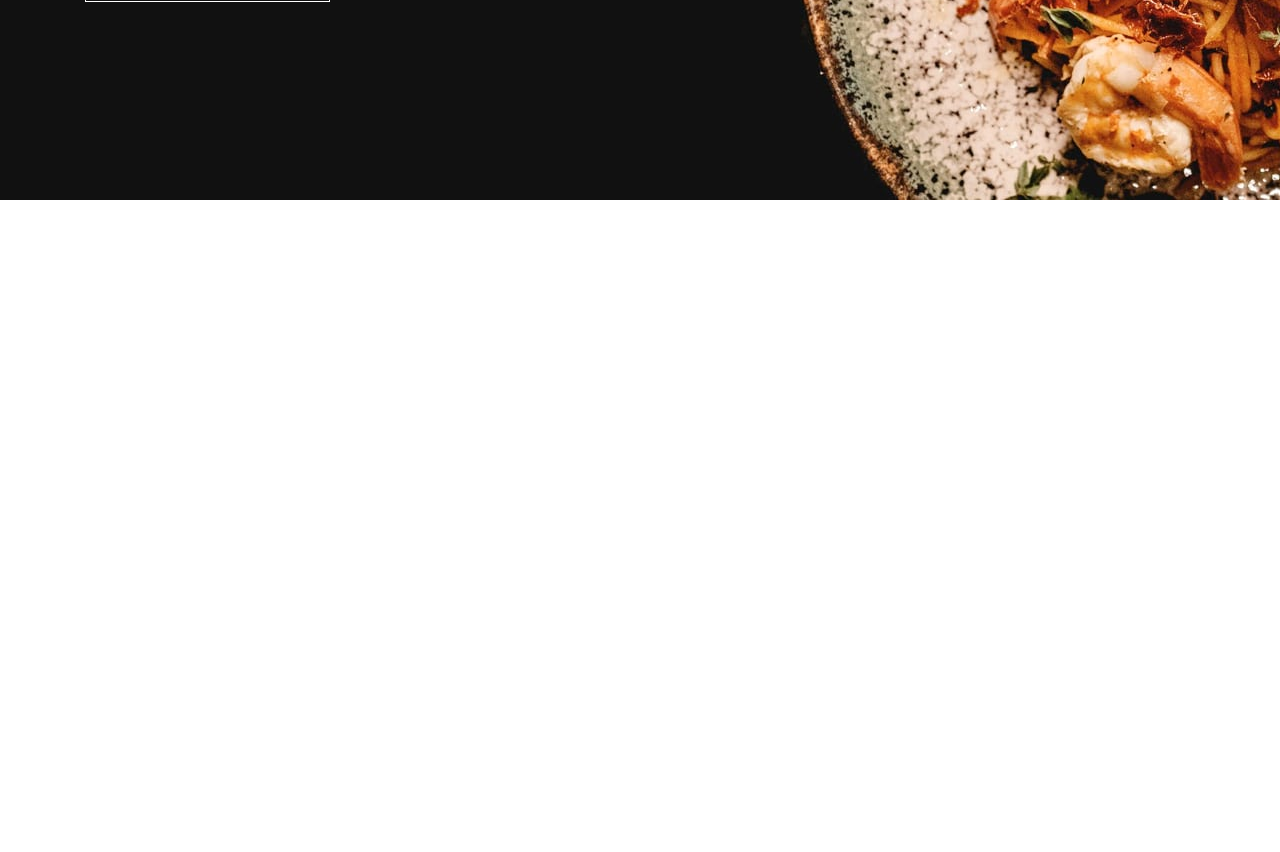
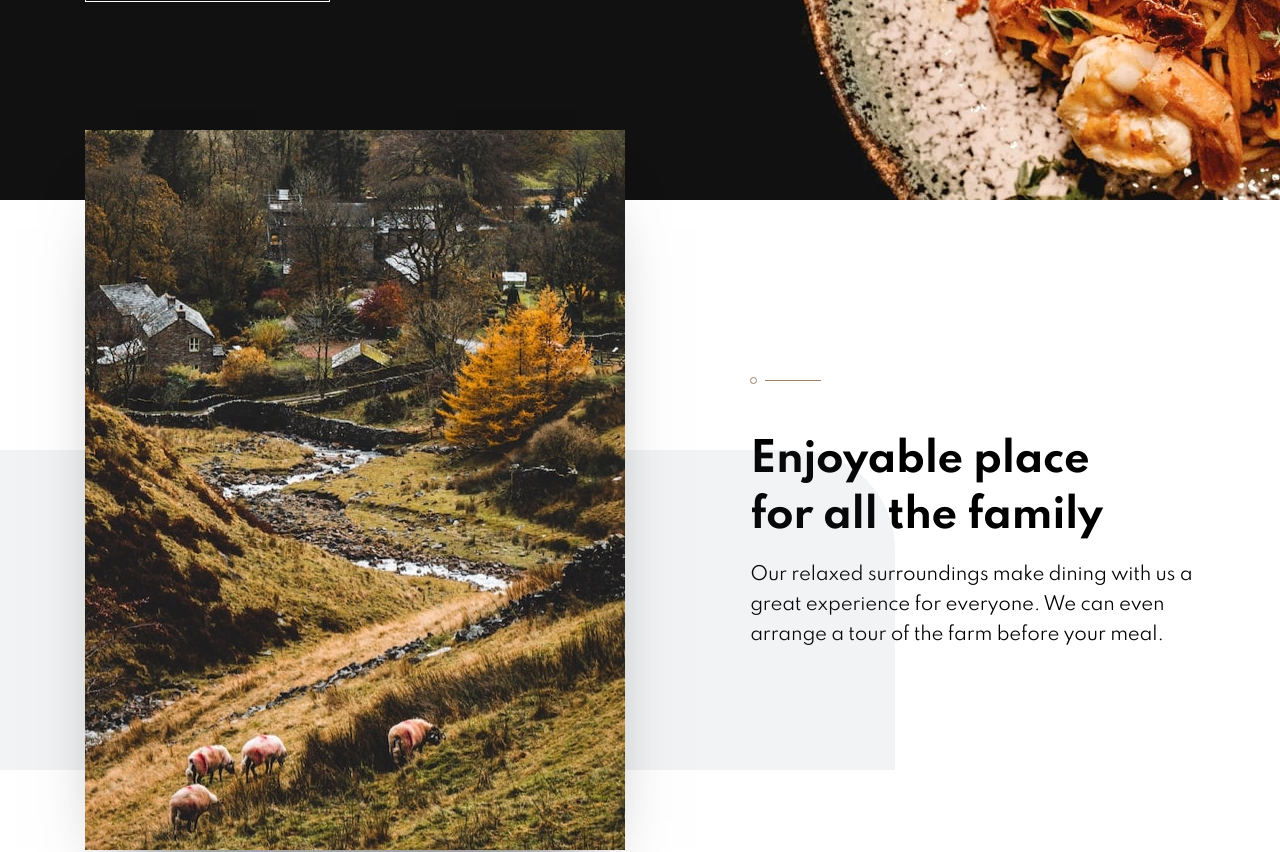
Before and after one commit to brasspetals/fm-dine-restaurant-website, a Svelte app: page / in a window 1280 px wide. Shown: the part 620-1472 px from the top of the page. Before the commit the page ends 820 px from the top, so only its background shows below. Built offline with nearby package versions, Linux system fonts and the light colour scheme.

Commit message:
Add first about section and styling

```diff
--- a/public/global.css
+++ b/public/global.css
@@ -47,8 +47,16 @@ h1 {
 h2 {
   font-size: 2rem;
   font-weight: 700;
-  line-height: 1.333;
+  line-height: 1.25;
   letter-spacing: -0.4px;
+}
+
+@media (min-width: 37.5rem) {
+  h2 {
+    font-size: 2.5rem;
+    line-height: 1.4;
+    letter-spacing: -0.5px;
+  }
 }
 
 h3 {
--- a/src/App.svelte
+++ b/src/App.svelte
@@ -1,8 +1,16 @@
 <script>
-	 import Hero from './containers/Hero.svelte'
+	import Hero from './containers/Hero.svelte'
+	import About from './components/About.svelte'
 </script>
 
 <Hero/>
+<About/>
+<div class="break"></div>
 
 <style>
+	.break {
+		background-color: black;
+		height: 500px;
+		width: 100%;
+	}
 </style>
--- /dev/null
+++ b/src/components/About.svelte
@@ -0,0 +1,135 @@
+<script></script>
+
+<section class="about">
+  <div class="about__content">
+    <div class="about__img">
+      <picture>
+        <source media="(min-width: 1000px)" srcset="./images/homepage/enjoyable-place-desktop.jpg, ./images/homepage/enjoyable-place-desktop@2x.jpg 2x">
+        <source media="(min-width: 37.5rem)" srcset="./images/homepage/enjoyable-place-tablet.jpg, ./images/homepage/enjoyable-place-tablet@2x.jpg 2x">
+        <img class="top" srcset="./images/homepage/enjoyable-place-mobile.jpg, ./images/homepage/enjoyable-place-mobile@2x.jpg 2x" alt="">
+      </picture>
+    </div>
+    <div class="about__text">
+      <svg xmlns="http://www.w3.org/2000/svg" width="71" height="7"><g fill="none" fill-rule="evenodd"><path fill="#9E7F66" d="M15 3h56v1H15z"/><circle cx="3.5" cy="3.5" r="3" stroke="#9E7F66"/></g></svg>
+      <h2>Enjoyable place for all the family</h2>
+      <p>Our relaxed surroundings make dining with us a great experience for everyone. We can even arrange a tour of the farm before your meal.</p>
+    </div>
+  </div>
+
+
+</section>
+
+<style>
+  .about {
+    display: grid;
+    justify-items: center;
+    padding: 0 1.5rem;
+    position: relative;
+  }
+
+  .about__content {
+    display: grid;
+    justify-items: center;
+    width: 100%;
+    max-width: 69.4375rem;
+    gap: 48px;
+    margin-bottom: 80px;
+  }
+
+  .about__img {
+    width: 100%;
+    display: grid;
+    justify-content: center;
+  }
+
+  img {
+    display: block;
+    /* width: 100%; */
+    position: relative;
+    z-index: 1;
+    box-shadow: 0rem 3rem 5rem -50px rgba(0, 0, 0, .75);
+  }
+
+  .top {
+    margin-top: -72px;
+  }
+
+  .about__text {
+    display: grid;
+    justify-items: center;
+    text-align: center;
+  }
+
+  svg {
+    margin-bottom: 32px;
+  }
+
+  h2 {
+    max-width: 12ch;
+    margin-bottom: 1rem;
+  }
+
+  p {
+    max-width: 30ch;
+  }
+
+  @media (min-width: 37.5rem) {
+    .about__content {
+      gap: 56px;
+    }
+
+    .about__img::before {
+      content: url("/images/patterns/pattern-curve-top-right.svg");
+      position: absolute;
+      top: 100px;
+      right: 51%;
+    }
+
+    .top {
+      margin-top: -96px;
+    }
+  }
+
+  @media (min-width: 1000px) {
+    .about {
+      padding: 0 4rem;
+    }
+
+    .about__content {
+      grid-auto-flow: column;
+      /* grid-template-columns: 50% 1fr; */
+      /* gap: 125px; */
+      justify-content: space-between;
+    }
+
+    .top {
+      margin-top: -70px;
+    }
+
+    img {
+      width: 100%;
+    }
+
+    .about__img::before {
+      top: 250px;
+      right: unset;
+      left: 0;
+    }
+
+    .about__text {
+      padding-top: 177px;
+      align-content:start;
+      justify-items: left;
+      text-align: left;
+      max-width: 33ch;
+    }
+
+    p {
+      /* max-width: 33ch; */
+    }
+
+    svg {
+    margin-bottom: 48px;
+  }
+  }
+</style>
--- a/src/containers/Hero.svelte
+++ b/src/containers/Hero.svelte
@@ -63,10 +63,11 @@
 
     p {
       padding: 1.5rem 0;
+      max-width: 36ch;
     }
   }
 
-  @media (min-width: 950px) {
+  @media (min-width: 1000px) {
     .hero {
       background-image: -webkit-image-set(
         url("/images/homepage/hero-bg-desktop.jpg") 1x,
```
